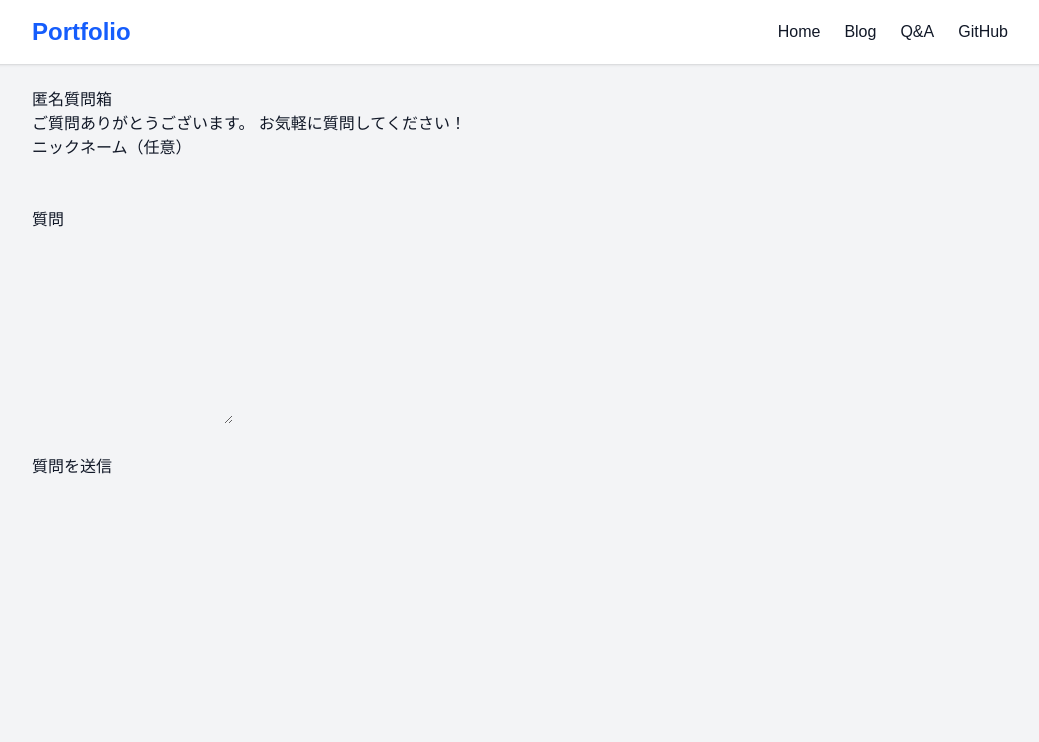
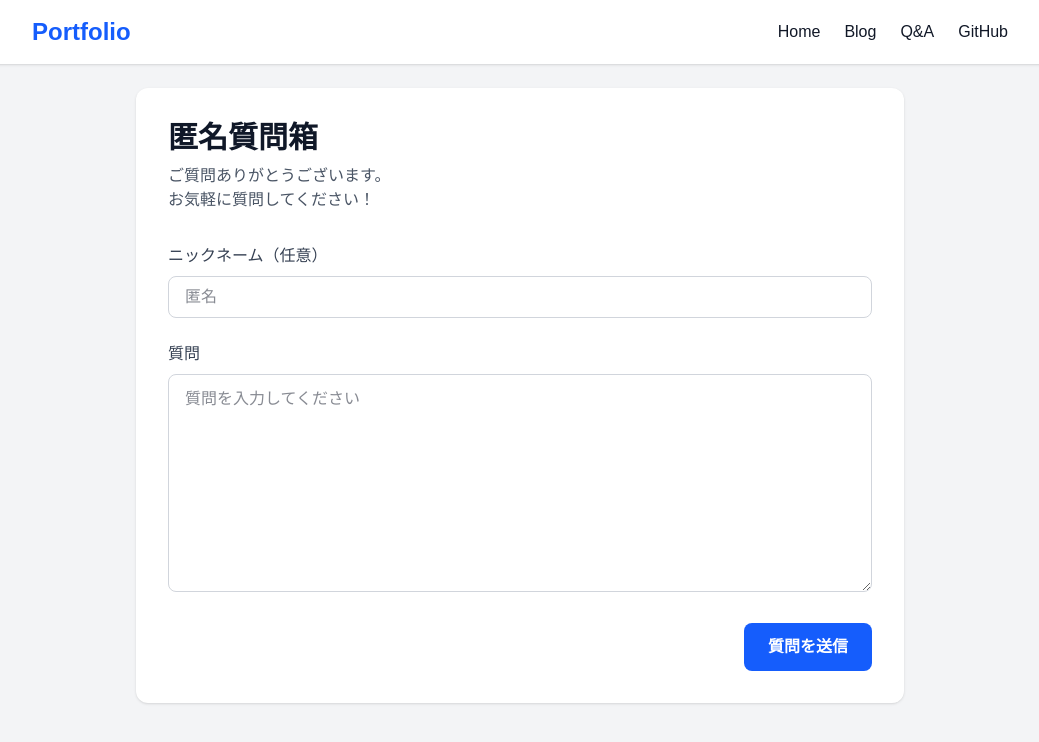
Before and after one commit to kalmyon/portfolio-site, a Next.js app: page /questions/new in a window 1280 px wide. Shown: the top 742 px of the page, without its empty margins (120-1159 px from the left). Built offline with nearby package versions, Linux system fonts and the light colour scheme; no server answers.

Commit message:
[WIP]CSSの適用

```diff
--- a/app/actions/questions.ts
+++ b/app/actions/questions.ts
@@ -31,3 +31,18 @@ export async function updateQuestion(
 
     redirect("/admin/questions");
 }
+
+export async function createQuestion(formData: FormData) {
+
+    const nickname = formData.get("nickname") as string;
+    const content = formData.get("content") as string;
+
+    await prisma.question.create({
+        data: {
+            nickname:nickname || null,
+            content: content,
+        },
+    });
+
+    redirect("/questions/new/complete");
+}
--- a/app/questions/new/page.tsx
+++ b/app/questions/new/page.tsx
@@ -1,65 +1,64 @@
-import { prisma } from "@/app/lib/prisma";
-import { redirect } from "next/navigation";
+import { createQuestion } from "@/app/actions/questions";
 
 export default function AskPage() {
   return (
-    <main>
-      <h1>匿名質問箱</h1>
+    <main className="mx-auto max-w-3xl">
+      <div className="rounded-xl bg-white p-8 shadow">
+        <h1 className="mb-2 text-3xl font-bold text-gray-900">
+          匿名質問箱
+        </h1>
 
-      <p>
+        <p className="mb-8 text-gray-600">
           ご質問ありがとうございます。
+          <br />
           お気軽に質問してください！
         </p>
 
-      <form action={createQuestion}>
+        <form action={createQuestion} className="space-y-6">
           <div>
-          <label htmlFor="nickname">
+            <label
+              htmlFor="nickname"
+              className="mb-2 block font-medium text-gray-700"
+            >
               ニックネーム（任意）
             </label>
-          <br />
+
             <input
               id="nickname"
               name="nickname"
               type="text"
+              placeholder="匿名"
+              className="w-full rounded-lg border border-gray-300 px-4 py-2 outline-none transition focus:border-blue-500 focus:ring-2 focus:ring-blue-200"
             />
           </div>
 
-        <br />
-
           <div>
-          <label htmlFor="content">
+            <label
+              htmlFor="content"
+              className="mb-2 block font-medium text-gray-700"
+            >
               質問
             </label>
-          <br />
+
             <textarea
               id="content"
               name="content"
               rows={8}
+              placeholder="質問を入力してください"
+              className="w-full rounded-lg border border-gray-300 px-4 py-3 outline-none transition focus:border-blue-500 focus:ring-2 focus:ring-blue-200"
             />
           </div>
 
-        <br />
-
-        <button type="submit">
+          <div className="flex justify-end">
+            <button
+              type="submit"
+              className="rounded-lg bg-blue-600 px-6 py-3 font-semibold text-white transition hover:bg-blue-700"
+            >
               質問を送信
             </button>
+          </div>
         </form>
+      </div>
     </main>
   );
 }
-
-async function createQuestion(formData: FormData) {
-    "use server";
-
-    const nickname = formData.get("nickname") as string;
-    const content = formData.get("content") as string;
-
-    await prisma.question.create({
-        data: {
-            nickname:nickname || null,
-            content: content,
-        },
-    });
-
-    redirect("/questions/new/complete");
-}
--- a/app/questions/page.tsx
+++ b/app/questions/page.tsx
@@ -1,5 +1,5 @@
 import { prisma } from "@/app/lib/prisma";
-
+import Link from "next/link";
 
 export default async function QuestionsPage() {
     const questions = await prisma.question.findMany({
@@ -13,6 +13,7 @@ export default async function QuestionsPage() {
     });
 
     return (
+    <>
       <div className="max-w-3xl mx-auto p-6">
         <h1 className="text-3xl font-bold mb-8">
           Questions
@@ -55,5 +56,11 @@ export default async function QuestionsPage() {
           </div>
         )}
       </div>
+      <div className="max-w-3xl mx-auto p-6">
+        <Link href="/questions/new" className="bg-blue-500 hover:bg-blue-700 text-white font-bold py-2 px-4 rounded">
+          新しい質問を投稿
+        </Link>
+      </div>
+    </>
   );
 }
```
Lines whose indentation alone changed are shown as unchanged.
